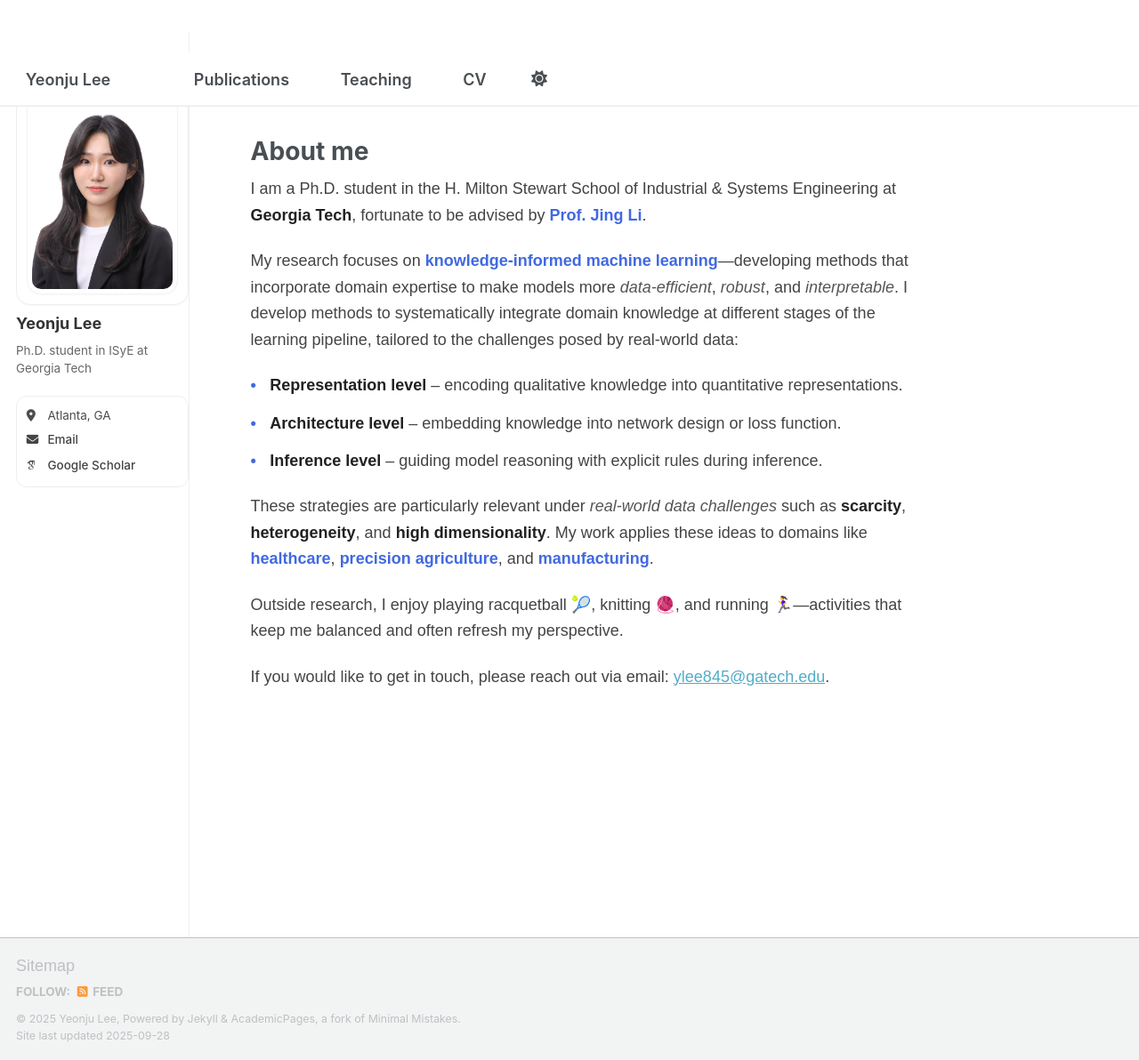
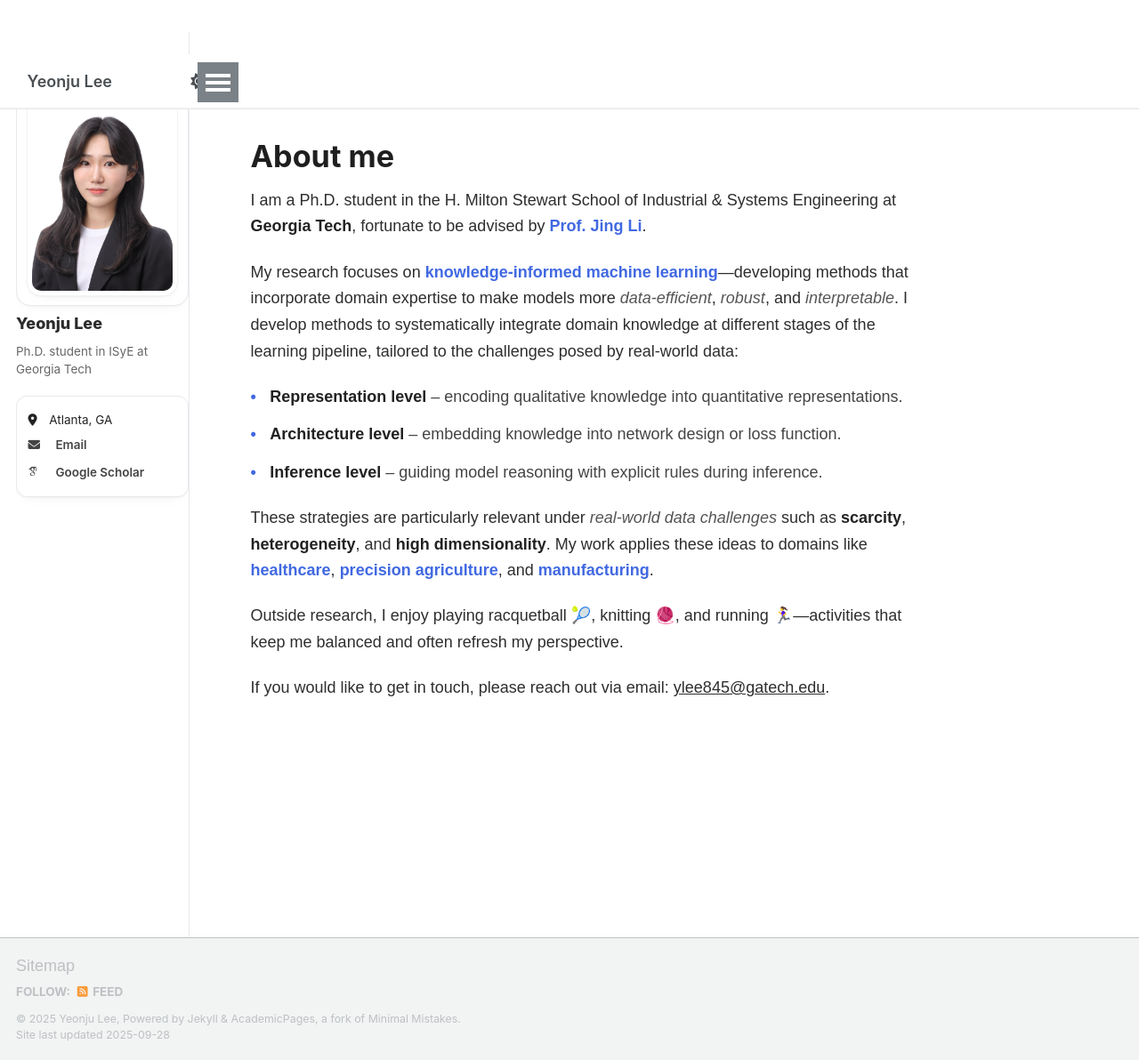
Before and after one commit to ylee845/ylee845.github.io, a Jekyll site: the page built from _pages/about.md, in a window 1280 px wide and 1192 px high. Shown: the whole window at 89% size. Built offline with Jekyll 4.4.1, drawn with Linux system fonts in a browser that asks for light colours; some web fonts are replaced; a script that is not in the unit is left out.

Commit message:
Update custom.scss

```diff
--- a/_sass/custom.scss
+++ b/_sass/custom.scss
@@ -1,75 +1,166 @@
-/* ===== Global type (사이트 전체 Arial 통일) ===== */
-body{ font-family: Arial, Helvetica, sans-serif; }
+/* ===== Base / Global ===== */
+:root{
+  --bg:#ffffff;
+  --text:#222;
+  --muted:#666;
+  --line:#e9e9ee;
+  --brand:#3b5bdb;         /* Royal-ish blue */
+  --brand-weak:#eef2ff;
+  --card:#ffffff;
+  --radius-lg:16px;
+  --radius:12px;
+  --shadow:0 1px 2px rgba(0,0,0,.04), 0 6px 18px -12px rgba(0,0,0,.12);
+}
+
+html{ scroll-behavior:smooth }
+body{
+  font-family: Arial, Helvetica, sans-serif;
+  color:var(--text);
+  background:var(--bg);
+  -webkit-font-smoothing:antialiased;
+  -moz-osx-font-smoothing:grayscale;
+}
+
+/* Links */
+a{ color:inherit; text-decoration:none }
+a:hover{ color:var(--brand) }
+
+/* Subtle separators */
+hr{
+  border:0; height:1px;
+  background:linear-gradient(to right, transparent, var(--line), transparent);
+  margin:1.25rem 0;
+}
 
 /* ===== Masthead / Top Nav ===== */
 .masthead{
-  border-bottom: 1px solid #eee;
-  background: #fff;
-  position: sticky; top: 0; z-index: 50;  /* 스크롤 고정 */
-  backdrop-filter: saturate(180%) blur(4px);
+  position:sticky; top:0; z-index:50;
+  background:rgba(255,255,255,.85);
+  backdrop-filter:saturate(160%) blur(6px);
+  border-bottom:1px solid var(--line);
 }
+
 .site-title{
-  font-weight: 700;
-  letter-spacing: .2px;
+  font-weight:700;
+  letter-spacing:.2px;
 }
+
 .masthead__menu{
-  gap: .5rem;
+  display:flex; gap:.5rem; align-items:center;
 }
+
 .masthead__menu-item a{
-  font-weight: 600;
-  padding: .4rem .6rem;
-  border-radius: 8px;
-  transition: color .15s ease, background-color .15s ease;
+  display:inline-block;
+  font-weight:600;
+  padding:.45rem .7rem;
+  border-radius:10px;
+  transition:transform .08s ease, background-color .15s ease, color .15s ease;
 }
 .masthead__menu-item a:hover{
-  background: #f6f7fb;
-  color: #4169E1;             /* Royal Blue 강조 */
-  text-decoration: none;
+  background:#f6f7fb;
+  color:var(--brand);
+  transform:translateY(-1px);
 }
-/* 현재 페이지 표시 */
 .masthead__menu-item--active a{
-  color:#4169E1;
-  background: #eef2ff;
+  color:var(--brand);
+  background:var(--brand-weak);
+}
+
+/* ===== Layout helpers ===== */
+.container{
+  max-width:1100px;
+  margin:0 auto;
+  padding:0 1rem;
 }
 
 /* ===== Sidebar / Author card ===== */
 .sidebar{
-  border-right: 1px solid #f0f0f0;
+  border-right:1px solid var(--line);
 }
+
 .author__avatar{
-  padding: .6rem;
-  background: #fff;
-  border: 1px solid #eee;
-  border-radius: 16px;
-  box-shadow: 0 1px 2px rgba(0,0,0,.03);
+  padding:.6rem;
+  background:var(--card);
+  border:1px solid var(--line);
+  border-radius:var(--radius-lg);
+  box-shadow:var(--shadow);
 }
 .author__avatar img{
-  border-radius: 16px;      /* 네모=0, 둥근네모=16 */
+  display:block;
+  width:100%;
+  height:auto;
+  border-radius:var(--radius-lg);
 }
 
-/* 이름/한줄소개 타이포 */
 .author__content h3.author__name{
-  font-weight: 700; color:#333;
+  margin:.5rem 0 .25rem;
+  font-weight:800;
+  color:#2b2b2b;
+  line-height:1.2;
 }
 .author__bio{
-  color:#666; line-height:1.45;
+  color:var(--muted);
+  line-height:1.5;
+  font-size:.95rem;
 }
 
-/* 아이콘 리스트 정돈 */
+/* Social / links */
 .author__urls{
-  margin-top:.6rem;
-  background:#fff;
-  border:1px solid #eee;
-  border-radius:12px;
-  padding:.4rem .6rem;
+  margin-top:.7rem;
+  background:var(--card);
+  border:1px solid var(--line);
+  border-radius:var(--radius);
+  padding:.5rem .7rem;
+  box-shadow:var(--shadow);
 }
-.author__urls li{
-  margin:.25rem 0;
+.author__urls li{ margin:.35rem 0; }
+.author__urls a{
+  display:flex; align-items:center; gap:.4rem;
+  color:#444; font-weight:600;
 }
-.author__urls a{
-  color:#444; font-weight:500;
+.author__urls a:hover{
+  color:var(--brand);
+  text-decoration:none;
 }
-.author__urls a:hover{ color:#4169E1; }
 
-/* 작은 구분선 톤 다운 */
-hr { border-color:#eee; }
+/* ===== Cards / Content blocks ===== */
+.card{
+  background:var(--card);
+  border:1px solid var(--line);
+  border-radius:var(--radius-lg);
+  box-shadow:var(--shadow);
+  padding:1rem;
+}
+
+/* ===== Typography polish ===== */
+h1,h2,h3{ color:#1f1f1f; line-height:1.25 }
+h1{ font-size:1.9rem }
+h2{ font-size:1.45rem }
+h3{ font-size:1.15rem }
+p{ line-height:1.65; color:#2e2e2e }
+
+/* ===== Buttons (optional utility) ===== */
+.btn{
+  display:inline-flex; align-items:center; justify-content:center;
+  padding:.5rem .9rem;
+  border-radius:10px;
+  border:1px solid var(--line);
+  background:var(--card);
+  font-weight:700;
+  transition:background .15s ease, transform .08s ease, color .15s ease;
+}
+.btn:hover{ background:#f6f7fb; color:var(--brand); transform:translateY(-1px) }
+.btn.primary{
+  background:var(--brand); color:#fff; border-color:transparent;
+}
+.btn.primary:hover{ filter:brightness(1.05) }
+
+/* ===== Lists in posts ===== */
+.post ul{ margin:.5rem 0 .5rem 1.25rem }
+.post li{ margin:.25rem 0 }
+
+/* ===== Footer (soft tone) ===== */
+.site-footer{
+  border-top:1px solid var(--line);
+  color:#777;
+}
```
